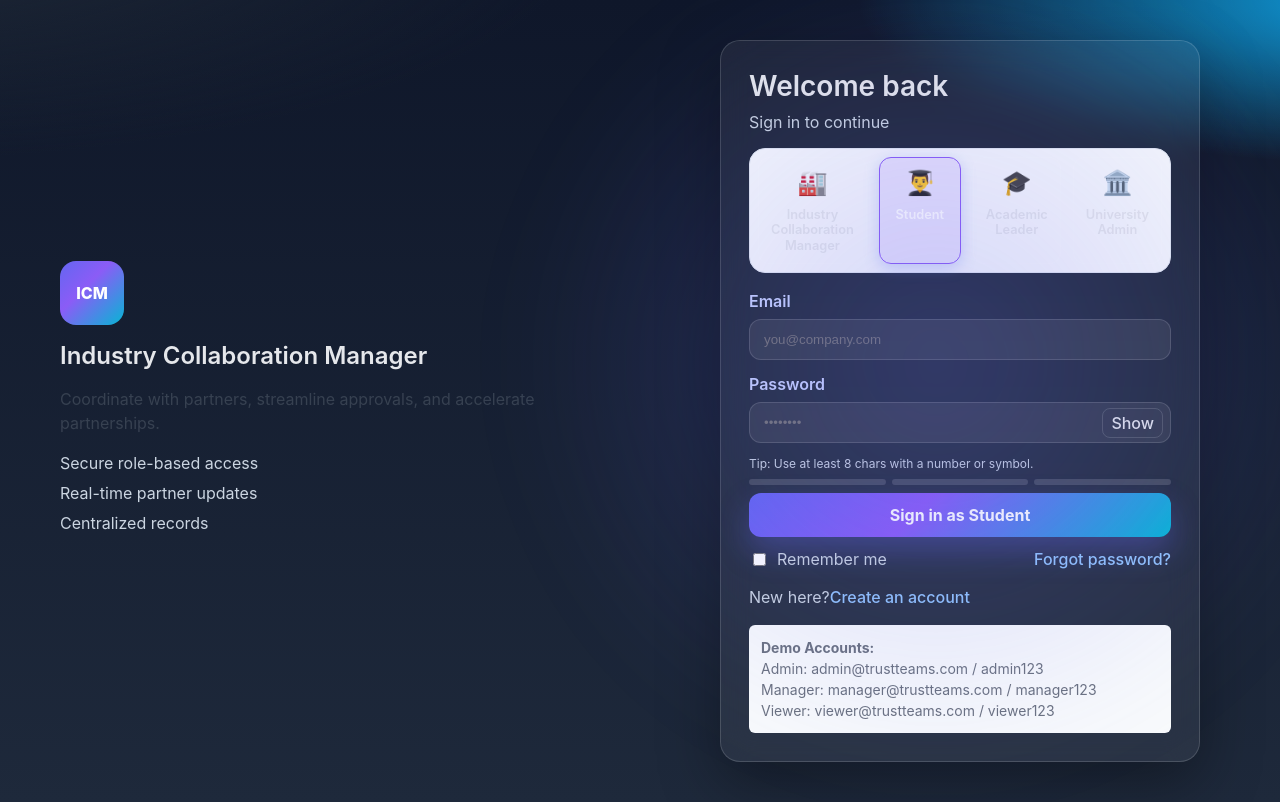
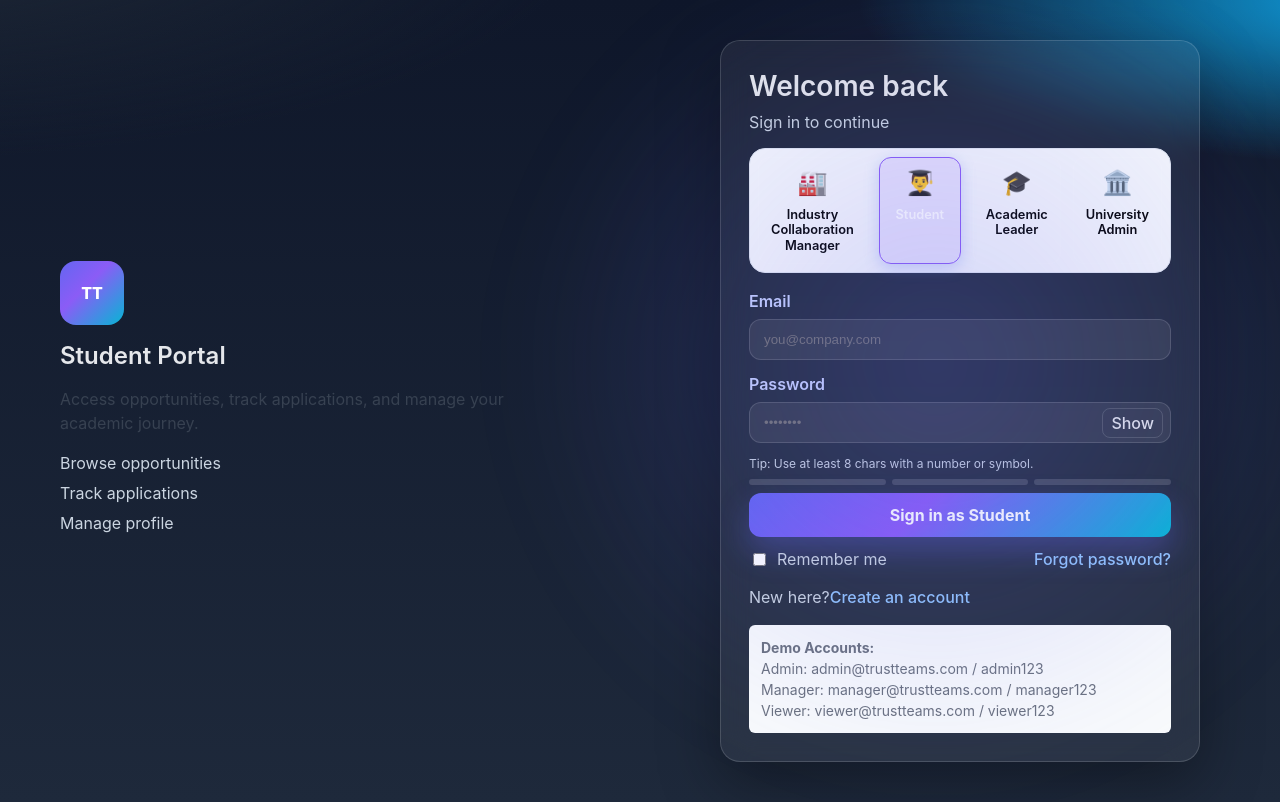
Before and after one commit to zrn2003/frontend, a React (Vite) app: page /login in a window 1280 px wide. Built offline with nearby package versions, Linux system fonts and the light colour scheme.

Commit message:
Update login and signup pages with dynamic TT branding and improved visibility

```diff
--- a/src/components/shared/LoginForm.css
+++ b/src/components/shared/LoginForm.css
@@ -85,7 +85,7 @@
 .role-select .role-btn {
   border: 1px solid var(--glass-border);
   background: var(--glass);
-  color: #e5e7eb;
+  color: #000000;
   border-radius: 12px;
   padding: 10px 12px;
   display: flex; align-items: center; gap: 10px;
--- a/src/components/shared/LoginForm.jsx
+++ b/src/components/shared/LoginForm.jsx
@@ -77,17 +77,79 @@ export default function LoginForm({ onSubmit }) {
     setPasswordStrength(s)
   }
 
+  function getPanelContent() {
+    switch (userType) {
+      case 'icm':
+        return {
+          logo: 'TT',
+          title: 'Industry Collaboration Manager',
+          description: 'Coordinate with partners, streamline approvals, and accelerate partnerships.',
+          highlights: [
+            'Secure role-based access',
+            'Real-time partner updates',
+            'Centralized records'
+          ]
+        }
+      case 'student':
+        return {
+          logo: 'TT',
+          title: 'Student Portal',
+          description: 'Access opportunities, track applications, and manage your academic journey.',
+          highlights: [
+            'Browse opportunities',
+            'Track applications',
+            'Manage profile'
+          ]
+        }
+      case 'academic':
+        return {
+          logo: 'TT',
+          title: 'Academic Leader Dashboard',
+          description: 'Manage student applications, approve opportunities, and oversee academic partnerships.',
+          highlights: [
+            'Review applications',
+            'Approve opportunities',
+            'Academic oversight'
+          ]
+        }
+      case 'university':
+        return {
+          logo: 'TT',
+          title: 'University Administration',
+          description: 'Manage institutional partnerships, oversee academic programs, and coordinate with industry.',
+          highlights: [
+            'Institutional management',
+            'Program oversight',
+            'Partnership coordination'
+          ]
+        }
+      default:
+        return {
+          logo: 'TT',
+          title: 'Industry Collaboration Manager',
+          description: 'Coordinate with partners, streamline approvals, and accelerate partnerships.',
+          highlights: [
+            'Secure role-based access',
+            'Real-time partner updates',
+            'Centralized records'
+          ]
+        }
+    }
+  }
+
+  const panelContent = getPanelContent()
+
   return (
     <div className="login-page">
       <aside className="brand-panel">
         <div className="brand-content">
-          <div className="logo-mark" aria-hidden>ICM</div>
-          <h2>Industry Collaboration Manager</h2>
-          <p>Coordinate with partners, streamline approvals, and accelerate partnerships.</p>
+          <div className="logo-mark" aria-hidden>{panelContent.logo}</div>
+          <h2>{panelContent.title}</h2>
+          <p>{panelContent.description}</p>
           <ul className="highlights">
-            <li>Secure role-based access</li>
-            <li>Real-time partner updates</li>
-            <li>Centralized records</li>
+            {panelContent.highlights.map((highlight, index) => (
+              <li key={index}>{highlight}</li>
+            ))}
           </ul>
         </div>
       </aside>
--- a/src/pages/Signup.jsx
+++ b/src/pages/Signup.jsx
@@ -47,6 +47,66 @@ export default function Signup() {
     if (/[A-Z]/.test(pw) && /[a-z]/.test(pw)) s++
     if (/\d/.test(pw) || /[^\w\s]/.test(pw)) s++
     setStrength(s)
+  }
+
+  function getPanelContent() {
+    switch (role) {
+      case 'manager':
+        return {
+          logo: 'TT',
+          title: 'Industry Collaboration Manager',
+          description: 'Join TrustTeams to coordinate with partners, streamline approvals, and accelerate partnerships.',
+          highlights: [
+            '✨ Secure role-based access',
+            '🚀 Real-time partner updates',
+            '🔐 Centralized records'
+          ]
+        }
+      case 'student':
+        return {
+          logo: 'TT',
+          title: 'Student Portal',
+          description: 'Join TrustTeams to access opportunities, track applications, and manage your academic journey.',
+          highlights: [
+            '✨ Browse opportunities',
+            '🚀 Track applications',
+            '🔐 Manage profile'
+          ]
+        }
+      case 'academic':
+        return {
+          logo: 'TT',
+          title: 'Academic Leader Dashboard',
+          description: 'Join TrustTeams to manage student applications, approve opportunities, and oversee academic partnerships.',
+          highlights: [
+            '✨ Review applications',
+            '🚀 Approve opportunities',
+            '🔐 Academic oversight'
+          ]
+        }
+      case 'university':
+        return {
+          logo: 'TT',
+          title: 'University Administration',
+          description: 'Join TrustTeams to manage institutional partnerships, oversee academic programs, and coordinate with industry.',
+          highlights: [
+            '✨ Institutional management',
+            '🚀 Program oversight',
+            '🔐 Partnership coordination'
+          ]
+        }
+      default:
+        return {
+          logo: 'TT',
+          title: 'Join TrustTeams',
+          description: 'Build trusted collaboration across industry, academia and students.',
+          highlights: [
+            '✨ Modern, secure onboarding',
+            '🚀 Role-tailored experiences',
+            '🔐 Data privacy first'
+          ]
+        }
+    }
   }
 
   const requiresUniversity = role === 'student' || role === 'academic' || role === 'university';
@@ -144,18 +204,20 @@ export default function Signup() {
     }
   }
 
+  const panelContent = getPanelContent()
+
   return (
     <div className="login-page">
       {/* Left branding */}
       <aside className="brand-panel">
         <div className="brand-content">
-          <div className="logo-mark">ICM</div>
-          <h2>Join TrustTeams</h2>
-          <p>Build trusted collaboration across industry, academia and students.</p>
+          <div className="logo-mark">{panelContent.logo}</div>
+          <h2>{panelContent.title}</h2>
+          <p>{panelContent.description}</p>
           <ul className="highlights">
-            <li>✨ Modern, secure onboarding</li>
-            <li>🚀 Role-tailored experiences</li>
-            <li>🔐 Data privacy first</li>
+            {panelContent.highlights.map((highlight, index) => (
+              <li key={index}>{highlight}</li>
+            ))}
           </ul>
         </div>
       </aside>
@@ -239,7 +301,8 @@ export default function Signup() {
                         border: '1px solid #e2e8f0',
                         borderRadius: '8px',
                         fontSize: '14px',
-                        backgroundColor: 'white'
+                        backgroundColor: 'white',
+                        color: 'black'
                       }}
                     >
                       <option value="">Select a university</option>
```
